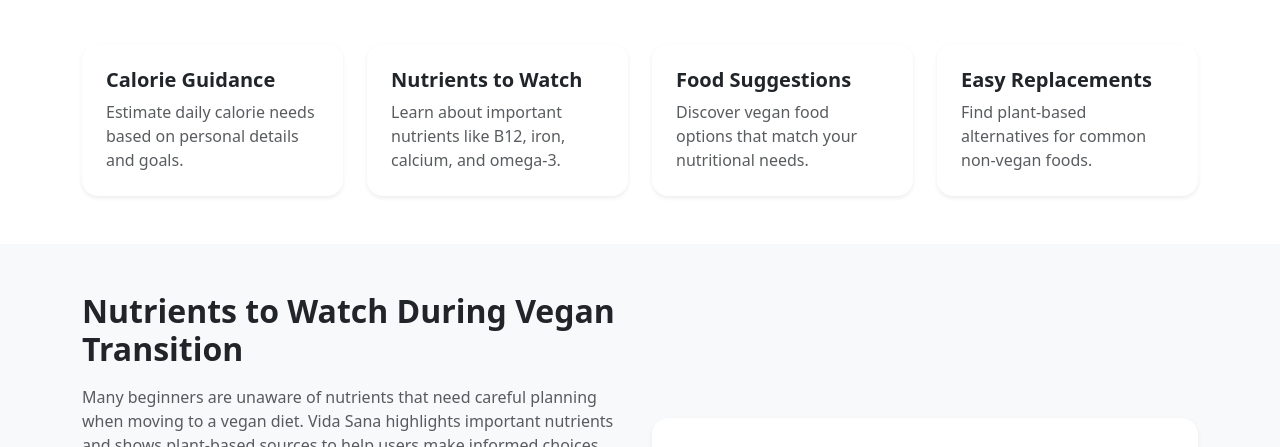
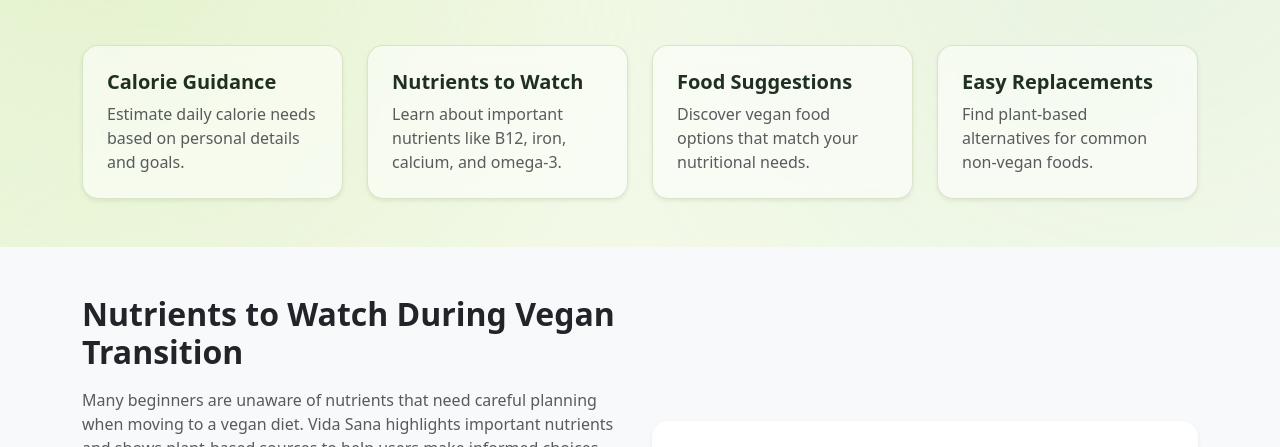
Before and after one commit to BosuBose132/Vida-Sana, a website: page frontend/pages/index.html in a window 1280 px wide. Shown: the part 690-1137 px from the top of the page. Drawn offline with nearby package versions, Linux system fonts and the light colour scheme.

Commit message:
updated the next section to align wiht the replaceemet page

```diff
--- a/frontend/css/main.css
+++ b/frontend/css/main.css
@@ -718,3 +718,15 @@ textarea.custom-input {
     padding: 60px 0 40px;
   }
 }
+
+/* Home: feature cards match replacements glass style */
+.feature-card {
+  background: var(--vs-glass);
+  border: 1px solid var(--vs-border);
+  backdrop-filter: blur(10px);
+}
+
+.feature-card h5 {
+  color: var(--vs-text);
+  font-weight: 900;
+}
--- a/frontend/pages/index.html
+++ b/frontend/pages/index.html
@@ -103,7 +103,7 @@
   </section>
 
   <!-- Why Vida Sana -->
-  <section class="py-5">
+  <section class="py-5 vs-replacements">
     <div class="container">
       <div class="text-center mb-5">
         <h2 class="fw-bold">Why Vida Sana?</h2>
@@ -116,7 +116,7 @@
 
       <div class="row g-4">
         <div class="col-md-6 col-lg-3">
-          <div class="feature-card h-100 p-4 rounded-4 shadow-sm bg-white">
+          <div class="feature-card h-100 p-4 rounded-4 shadow-sm">
             <h5 class="fw-semibold">Calorie Guidance</h5>
             <p class="text-muted mb-0">
               Estimate daily calorie needs based on personal details and goals.
@@ -125,7 +125,7 @@
         </div>
 
         <div class="col-md-6 col-lg-3">
-          <div class="feature-card h-100 p-4 rounded-4 shadow-sm bg-white">
+          <div class="feature-card h-100 p-4 rounded-4 shadow-sm">
             <h5 class="fw-semibold">Nutrients to Watch</h5>
             <p class="text-muted mb-0">
               Learn about important nutrients like B12, iron, calcium, and
@@ -135,7 +135,7 @@
         </div>
 
         <div class="col-md-6 col-lg-3">
-          <div class="feature-card h-100 p-4 rounded-4 shadow-sm bg-white">
+          <div class="feature-card h-100 p-4 rounded-4 shadow-sm">
             <h5 class="fw-semibold">Food Suggestions</h5>
             <p class="text-muted mb-0">
               Discover vegan food options that match your nutritional needs.
@@ -144,7 +144,7 @@
         </div>
 
         <div class="col-md-6 col-lg-3">
-          <div class="feature-card h-100 p-4 rounded-4 shadow-sm bg-white">
+          <div class="feature-card h-100 p-4 rounded-4 shadow-sm">
             <h5 class="fw-semibold">Easy Replacements</h5>
             <p class="text-muted mb-0">
               Find plant-based alternatives for common non-vegan foods.
```
